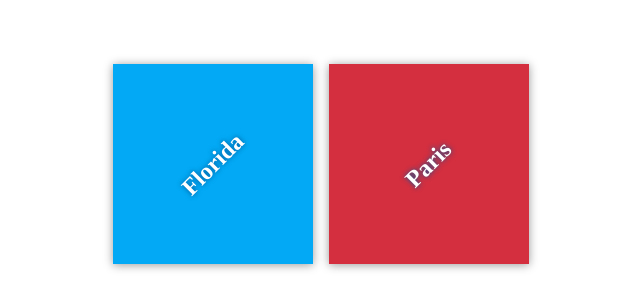
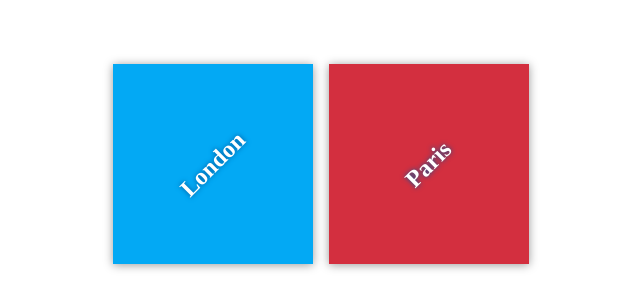
Before and after one commit to Nexain/my-travel-plans, a plain HTML site: page index.html in a window 1280 px wide. Shown: the part 236-544 px from the top of the page, 319-959 px from the left. Drawn offline with Linux system fonts and the light colour scheme.

Commit message:
change heading to london

```diff
--- a/index.html
+++ b/index.html
@@ -9,8 +9,8 @@
 <body>
     <div class="container">
         <div class="destination-container">
-            <div class="destination" id="florida">
-                <h2>Florida</h2>
+            <div class="destination" id="london">
+                <h2>London</h2>
             </div>
 
             <div class="destination" id="paris">
```
